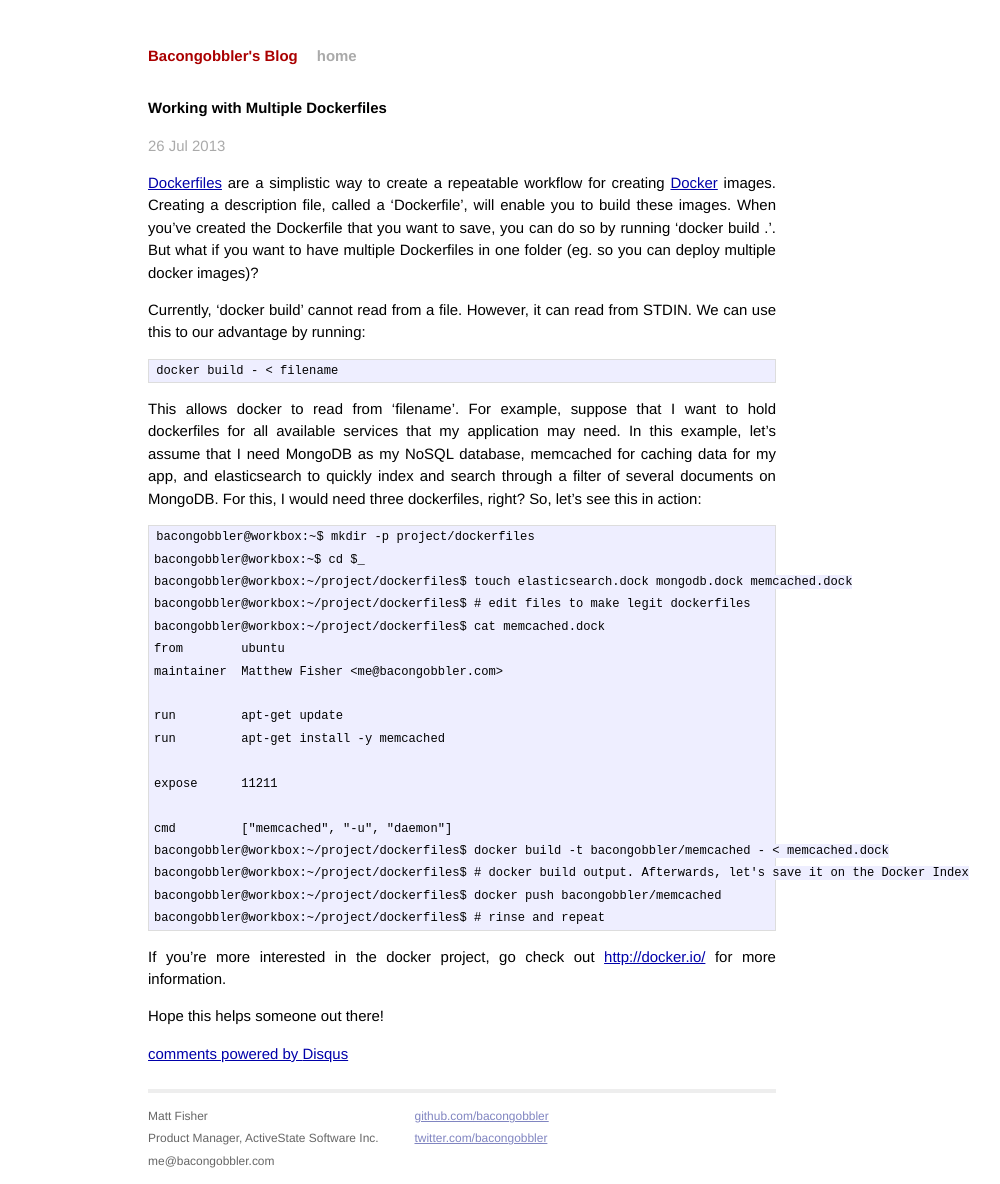
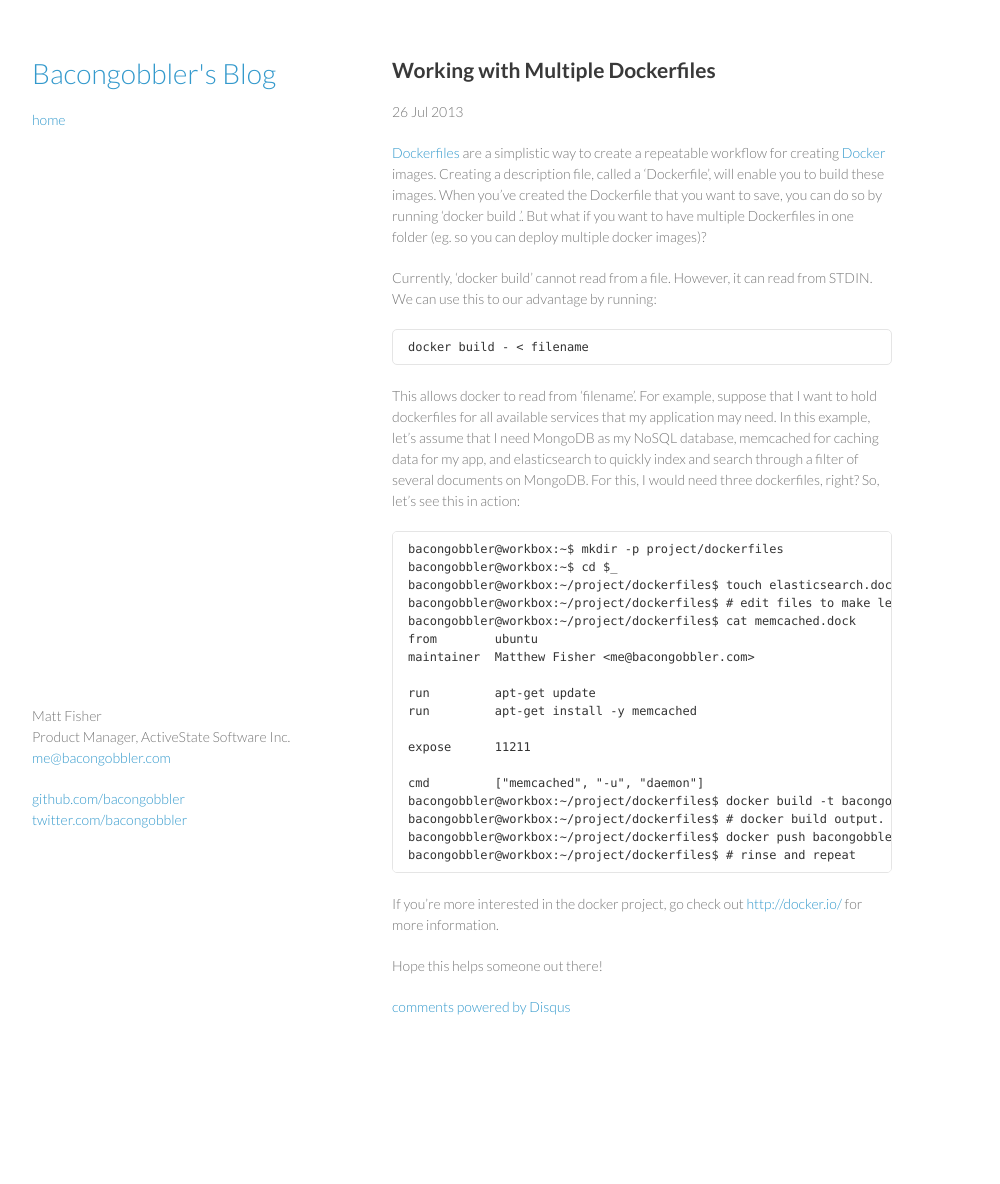
Before and after one commit to bacongobbler/bacongobbler.github.io, a Jekyll site: the page built from _posts/2013-07-26-dockerfile-workflow.md, in a window 1280 px wide. Shown: the whole page, without its empty margins (178-1178 px from the left). Built offline with Jekyll 4.4.1, drawn with Linux system fonts in a browser that asks for light colours; comment, search, counter and statistics services are not loaded; after the commit the page ends 1067 px from its top, so only the background shows below that.

Commit message:
applied minimal theme

```diff
--- a/_layouts/default.html
+++ b/_layouts/default.html
@@ -4,32 +4,30 @@
     <meta charset="utf-8">
     <meta http-equiv="X-UA-Compatible" content="IE=edge,chrome=1">
     <title>{{ page.title }}</title>
-        <meta name="viewport" content="width=device-width">
 
-        <!-- syntax highlighting CSS -->
-        <link rel="stylesheet" href="/css/syntax.css">
+    <link rel="stylesheet" href="/stylesheets/styles.css">
+    <link rel="stylesheet" href="/stylesheets/pygment_trac.css">
+    <meta name="viewport" content="width=device-width, initial-scale=1, user-scalable=no">
 
-        <!-- Custom CSS -->
-        <link rel="stylesheet" href="/css/main.css">
-
+    <!--[if lt IE 9]>
+    <script src="//html5shiv.googlecode.com/svn/trunk/html5.js"></script>
+    <![endif]-->
   </head>
   <body>
-
-        <div class="container">
-          <div class="site">
-            <div class="header">
+    <div class="wrapper">
+    <header>
       <h1 class="title"><a href="/">{{ site.title }}</a></h1>
       <a class="extra" href="/">home</a>
-            </div>
-
+    </header>
+    <section>
       {{ content }}
-
-            <div class="footer">
+    </section>
+    <footer>
       <div class="contact">
         <p>
           {{ site.author.name }}<br />
           Product Manager, ActiveState Software Inc.<br />
-                  {{ site.author.email }}
+          <a href="mailto:{{ site.author.email }}">{{ site.author.email }}</a>
         </p>
       </div>
       <div class="contact">
@@ -38,9 +36,7 @@
           <a href="http://twitter.com/{{ site.author.twitter }}/">twitter.com/{{ site.author.twitter }}</a><br />
         </p>
       </div>
-            </div>
-          </div>
-        </div> <!-- /container -->
-
+    </footer>
+    <script src="/javascripts/scale.fix.js"></script>
   </body>
 </html>
--- a/_layouts/post.html
+++ b/_layouts/post.html
@@ -2,11 +2,8 @@
 layout: default
 ---
 <h2>{{ page.title }}</h2>
-<p class="meta">{{ page.date | date_to_string }}</p>
-
-<div class="post">
+<p>{{ page.date | date_to_string }}</p>
 {{ content }}
-</div>
 
 {% if page.comments %}
   <div id="disqus_thread"></div>
--- a/css/main.css
+++ /dev/null
@@ -1,165 +0,0 @@
-/*****************************************************************************/
-/*
-/* Common
-/*
-/*****************************************************************************/
-
-/* Global Reset */
-* {
-  margin: 0;
-  padding: 0;
-}
-
-html, body { height: 100%; }
-
-body {
-  background-color: #FFF;
-  font: 13.34px Helvetica, Arial, sans-serif;
-  font-size: small;
-  text-align: center;
-}
-
-h1, h2, h3, h4, h5, h6 {
-  font-size: 100%; }
-
-h1 { margin-bottom: 1em; }
-p { margin: 1em 0; }
-
-a         { color: #00a; }
-a:hover   { color: #000; }
-a:visited { color: #a0a; }
-
-table {
-  font-size: inherit;
-  font: 100%;
-}
-
-/*****************************************************************************/
-/*
-/* Home
-/*
-/*****************************************************************************/
-ul.posts {
-  list-style-type: none;
-  margin-bottom: 2em;
-}
-
-ul.posts li {
-  line-height: 1.75em;
-}
-
-ul.posts span {
-  color: #aaa;
-  font-family: Monaco, "Courier New", monospace;
-  font-size: 80%;
-}
-
-/*****************************************************************************/
-/*
-/* Site
-/*
-/*****************************************************************************/
-
-.site {
-  font-size: 115%;
-  text-align: justify;
-  width: 42em;
-  margin: 3em auto 2em;
-  line-height: 1.5em;
-}
-
-.site .header a {
-  font-weight: bold;
-  text-decoration: none;
-}
-
-.site .header h1.title {
-  display: inline-block;
-  margin-bottom: 2em;
-}
-
-.site .header h1.title a {
-  color: #a00;
-}
-
-.site .header h1.title a:hover {
-  color: #000;
-}
-
-.site .header a.extra {
-  color: #aaa;
-  margin-left: 1em;
-}
-
-.site .header a.extra:hover {
-  color: #000;
-}
-
-.site .meta {
-  color: #aaa;
-}
-
-.site .footer {
-  font-size: 80%;
-  color: #666;
-  border-top: 4px solid #eee;
-  margin-top: 2em;
-  overflow: hidden;
-}
-
-.site .footer .contact {
-  float: left;
-  margin-right: 3em;
-}
-
-.site .footer .contact a {
-  color: #8085C1;
-}
-
-.site .footer .rss {
-  margin-top: 1.1em;
-  margin-right: -.2em;
-  float: right;
-}
-
-.site .footer .rss img {
-  border: 0;
-}
-
-/*****************************************************************************/
-/*
-/* Posts
-/*
-/*****************************************************************************/
-
-/* standard */
-.post pre {
-  border: 1px solid #ddd;
-  background-color: #eef;
-  padding: 0 .4em;
-}
-
-.post ul, .post ol {
-  margin-left: 1.35em;
-}
-
-.post code {
-  border: 1px solid #ddd;
-  background-color: #eef;
-  padding: 0 .2em;
-}
-
-.post pre code {
-  border: none;
-}
-
-/* terminal */
-.post pre.terminal {
-  border: 1px solid #000;
-  background-color: #333;
-  color: #FFF;
-}
-
-.post pre.terminal code {
-  background-color: #333;
-}
--- /dev/null
+++ b/javascripts/scale.fix.js
@@ -0,0 +1,17 @@
+var metas = document.getElementsByTagName('meta');
+var i;
+if (navigator.userAgent.match(/iPhone/i)) {
+  for (i=0; i<metas.length; i++) {
+    if (metas[i].name == "viewport") {
+      metas[i].content = "width=device-width, minimum-scale=1.0, maximum-scale=1.0";
+    }
+  }
+  document.addEventListener("gesturestart", gestureStart, false);
+}
+function gestureStart() {
+  for (i=0; i<metas.length; i++) {
+    if (metas[i].name == "viewport") {
+      metas[i].content = "width=device-width, minimum-scale=0.25, maximum-scale=1.6";
+    }
+  }
+}
--- a/css/syntax.css
+++ b/stylesheets/pygment_trac.css
@@ -17,10 +17,11 @@
 .highlight .go { color: #888888 } /* Generic.Output */
 .highlight .gp { color: #555555 } /* Generic.Prompt */
 .highlight .gs { font-weight: bold } /* Generic.Strong */
-.highlight .gu { color: #aaaaaa } /* Generic.Subheading */
+.highlight .gu { color: #800080; font-weight: bold; } /* Generic.Subheading */
 .highlight .gt { color: #aa0000 } /* Generic.Traceback */
 .highlight .kc { font-weight: bold } /* Keyword.Constant */
 .highlight .kd { font-weight: bold } /* Keyword.Declaration */
+.highlight .kn { font-weight: bold } /* Keyword.Namespace */
 .highlight .kp { font-weight: bold } /* Keyword.Pseudo */
 .highlight .kr { font-weight: bold } /* Keyword.Reserved */
 .highlight .kt { color: #445588; font-weight: bold } /* Keyword.Type */
@@ -58,3 +59,11 @@
 .highlight .vg { color: #008080 } /* Name.Variable.Global */
 .highlight .vi { color: #008080 } /* Name.Variable.Instance */
 .highlight .il { color: #009999 } /* Literal.Number.Integer.Long */
+
+.type-csharp .highlight .k { color: #0000FF }
+.type-csharp .highlight .kt { color: #0000FF }
+.type-csharp .highlight .nf { color: #000000; font-weight: normal }
+.type-csharp .highlight .nc { color: #2B91AF }
+.type-csharp .highlight .nn { color: #000000 }
+.type-csharp .highlight .s { color: #A31515 }
+.type-csharp .highlight .sc { color: #A31515 }
--- /dev/null
+++ b/stylesheets/styles.css
@@ -0,0 +1,287 @@
+@import url(https://fonts.googleapis.com/css?family=Lato:300italic,700italic,300,700);
+
+body {
+  padding:50px;
+  font:14px/1.5 Lato, "Helvetica Neue", Helvetica, Arial, sans-serif;
+  color:#777;
+  font-weight:300;
+}
+
+h1, h2, h3, h4, h5, h6 {
+  color:#222;
+  margin:0 0 20px;
+}
+
+p, ul, ol, table, pre, dl {
+  margin:0 0 20px;
+}
+
+h1, h2, h3 {
+  line-height:1.1;
+}
+
+h1 {
+  font-size:28px;
+}
+
+h2 {
+  color:#393939;
+}
+
+h3, h4, h5, h6 {
+  color:#494949;
+}
+
+a {
+  color:#39c;
+  font-weight:400;
+  text-decoration:none;
+}
+
+a:hover {
+  color:#069;
+}
+
+a small {
+  font-size:11px;
+  color:#777;
+  margin-top:-0.6em;
+  display:block;
+}
+
+a:hover small {
+  color:#777;
+}
+
+.wrapper {
+  width:860px;
+  margin:0 auto;
+}
+
+blockquote {
+  border-left:1px solid #e5e5e5;
+  margin:0;
+  padding:0 0 0 20px;
+  font-style:italic;
+}
+
+code, pre {
+  font-family:Monaco, Bitstream Vera Sans Mono, Lucida Console, Terminal;
+  color:#333;
+  font-size:12px;
+}
+
+pre {
+  padding:8px 15px;
+  background: #f8f8f8;
+  border-radius:5px;
+  border:1px solid #e5e5e5;
+  overflow-x: auto;
+}
+
+table {
+  width:100%;
+  border-collapse:collapse;
+}
+
+th, td {
+  text-align:left;
+  padding:5px 10px;
+  border-bottom:1px solid #e5e5e5;
+}
+
+dt {
+  color:#444;
+  font-weight:700;
+}
+
+th {
+  color:#444;
+}
+
+img {
+  max-width:100%;
+}
+
+header {
+  width:270px;
+  float:left;
+  position:fixed;
+}
+
+header ul {
+  list-style:none;
+  height:40px;
+
+  padding:0;
+
+  background: #eee;
+  background: -moz-linear-gradient(top, #f8f8f8 0%, #dddddd 100%);
+  background: -webkit-gradient(linear, left top, left bottom, color-stop(0%,#f8f8f8), color-stop(100%,#dddddd));
+  background: -webkit-linear-gradient(top, #f8f8f8 0%,#dddddd 100%);
+  background: -o-linear-gradient(top, #f8f8f8 0%,#dddddd 100%);
+  background: -ms-linear-gradient(top, #f8f8f8 0%,#dddddd 100%);
+  background: linear-gradient(top, #f8f8f8 0%,#dddddd 100%);
+
+  border-radius:5px;
+  border:1px solid #d2d2d2;
+  box-shadow:inset #fff 0 1px 0, inset rgba(0,0,0,0.03) 0 -1px 0;
+  width:270px;
+}
+
+header li {
+  width:89px;
+  float:left;
+  border-right:1px solid #d2d2d2;
+  height:40px;
+}
+
+header li:first-child a {
+  border-radius:5px 0 0 5px;
+}
+
+header li:last-child a {
+  border-radius:0 5px 5px 0;
+}
+
+header ul a {
+  line-height:1;
+  font-size:11px;
+  color:#999;
+  display:block;
+  text-align:center;
+  padding-top:6px;
+  height:34px;
+}
+
+header ul a:hover {
+  color:#999;
+  background: -moz-linear-gradient(top, #fff 0%, #ddd 100%);
+  background: -webkit-gradient(linear, left top, left bottom, color-stop(0%,#fff), color-stop(100%,#ddd));
+  background: -webkit-linear-gradient(top, #fff 0%,#ddd 100%);
+  background: -o-linear-gradient(top, #fff 0%,#ddd 100%);
+  background: -ms-linear-gradient(top, #fff 0%,#ddd 100%);
+  background: linear-gradient(top, #fff 0%,#ddd 100%);
+}
+
+header ul a:active {
+  -webkit-box-shadow: inset 0px 2px 2px 0px #ddd;
+  -moz-box-shadow: inset 0px 2px 2px 0px #ddd;
+  box-shadow: inset 0px 2px 2px 0px #ddd;
+}
+
+strong {
+  color:#222;
+  font-weight:700;
+}
+
+header ul li + li {
+  width:88px;
+  border-left:1px solid #fff;
+}
+
+header ul li + li + li {
+  border-right:none;
+  width:89px;
+}
+
+header ul a strong {
+  font-size:14px;
+  display:block;
+  color:#222;
+}
+
+section {
+  width:500px;
+  float:right;
+  padding-bottom:50px;
+}
+
+small {
+  font-size:11px;
+}
+
+hr {
+  border:0;
+  background:#e5e5e5;
+  height:1px;
+  margin:0 0 20px;
+}
+
+footer {
+  width:270px;
+  float:left;
+  position:fixed;
+  bottom:50px;
+}
+
+@media print, screen and (max-width: 960px) {
+
+  div.wrapper {
+    width:auto;
+    margin:0;
+  }
+
+  header, section, footer {
+    float:none;
+    position:static;
+    width:auto;
+  }
+
+  header {
+    padding-right:320px;
+  }
+
+  section {
+    border:1px solid #e5e5e5;
+    border-width:1px 0;
+    padding:20px 0;
+    margin:0 0 20px;
+  }
+
+  header a small {
+    display:inline;
+  }
+
+  header ul {
+    position:absolute;
+    right:50px;
+    top:52px;
+  }
+}
+
+@media print, screen and (max-width: 720px) {
+  body {
+    word-wrap:break-word;
+  }
+
+  header {
+    padding:0;
+  }
+
+  header ul, header p.view {
+    position:static;
+  }
+
+  pre, code {
+    word-wrap:normal;
+  }
+}
+
+@media print, screen and (max-width: 480px) {
+  body {
+    padding:15px;
+  }
+
+  header ul {
+    display:none;
+  }
+}
+
+@media print {
+  body {
+    padding:0.4in;
+    font-size:12pt;
+    color:#444;
+  }
+}
```
Lines whose indentation alone changed are shown as unchanged.
